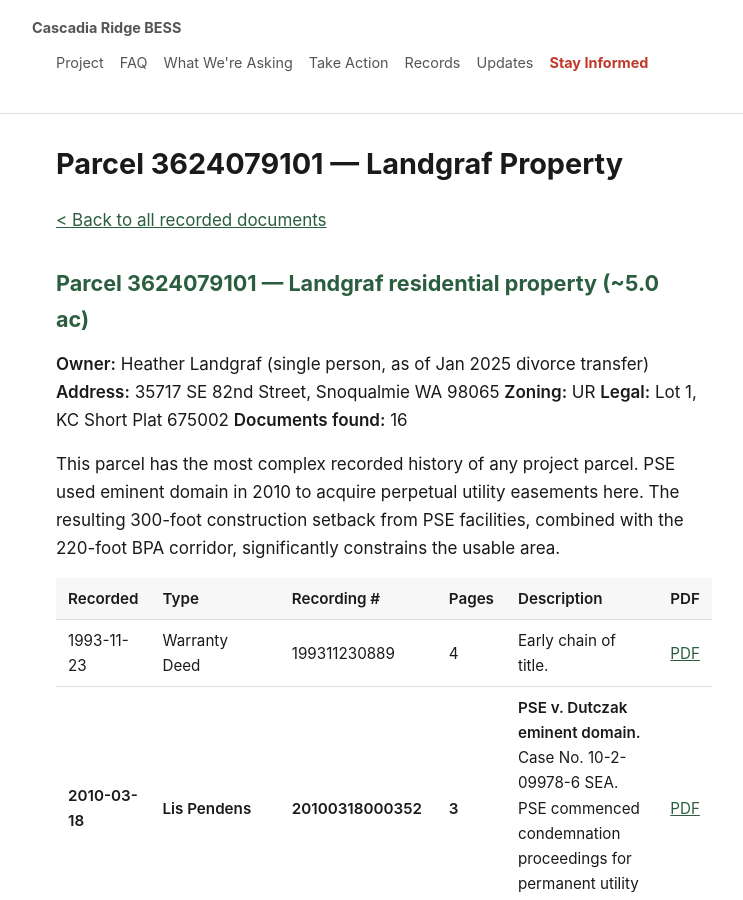
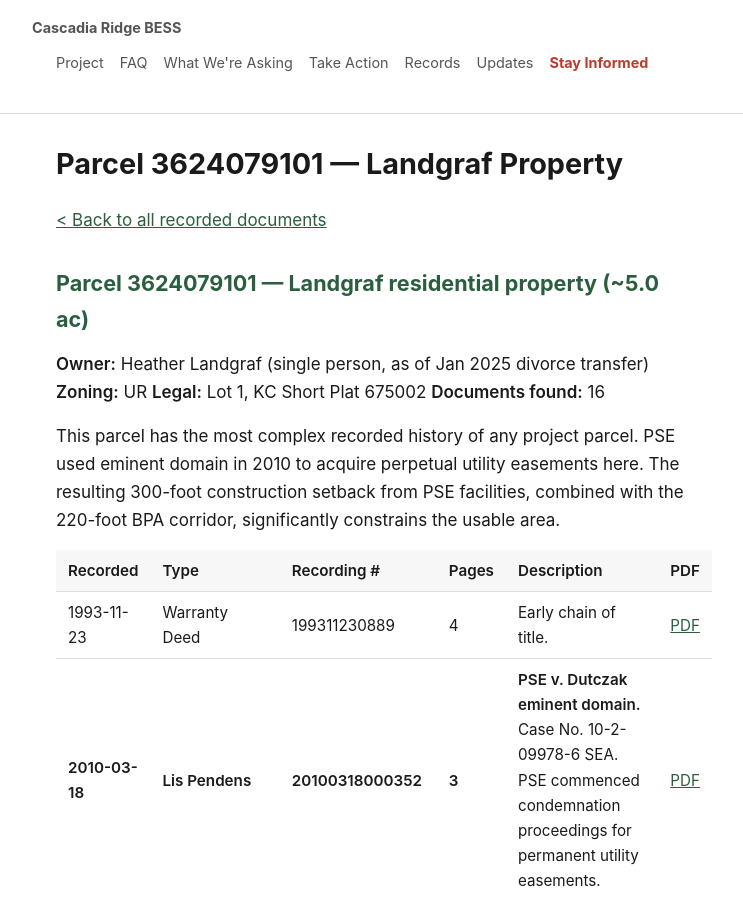
Before and after one commit to calef/cascadia-ridge-bess, a Jekyll site: the page built from _pages/parcel-9101.md, in a window 1280 px wide and 900 px high. Shown: the whole window, without its empty margins (256-999 px from the left). Built offline with Jekyll 4.4.1, drawn with Linux system fonts in a browser that asks for light colours.

Commit message:
Deploy site 2026-04-03-084012

```diff
--- a/_pages/parcel-9101.md
+++ b/_pages/parcel-9101.md
@@ -8,7 +8,6 @@ description: "Recorded documents for parcel 3624079101, the Landgraf residential
 ## Parcel 3624079101 — Landgraf residential property (~5.0 ac) {#parcel-9101}
 
 **Owner:** Heather Landgraf (single person, as of Jan 2025 divorce transfer)
-**Address:** 35717 SE 82nd Street, Snoqualmie WA 98065
 **Zoning:** UR
 **Legal:** Lot 1, KC Short Plat 675002
 **Documents found:** 16
```
